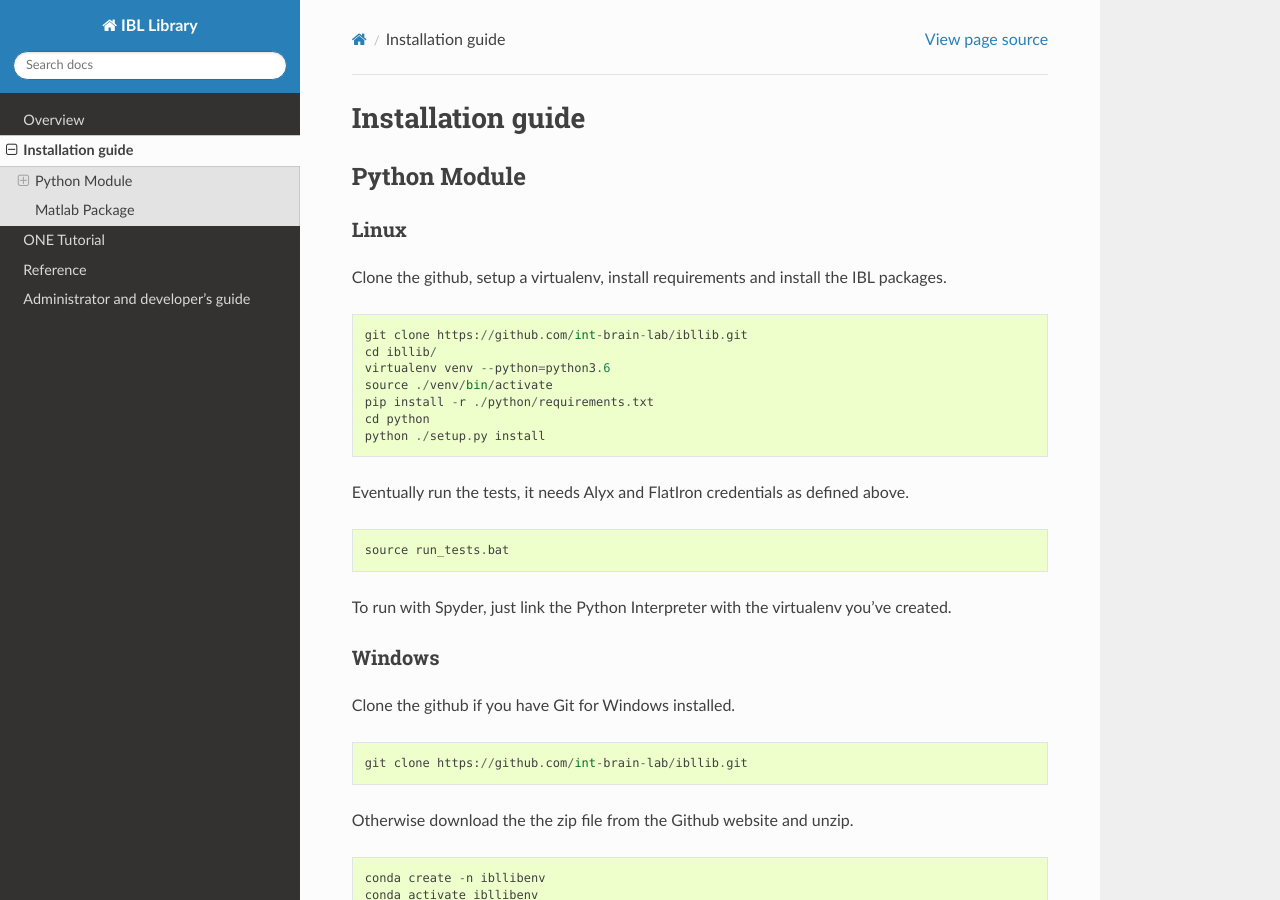
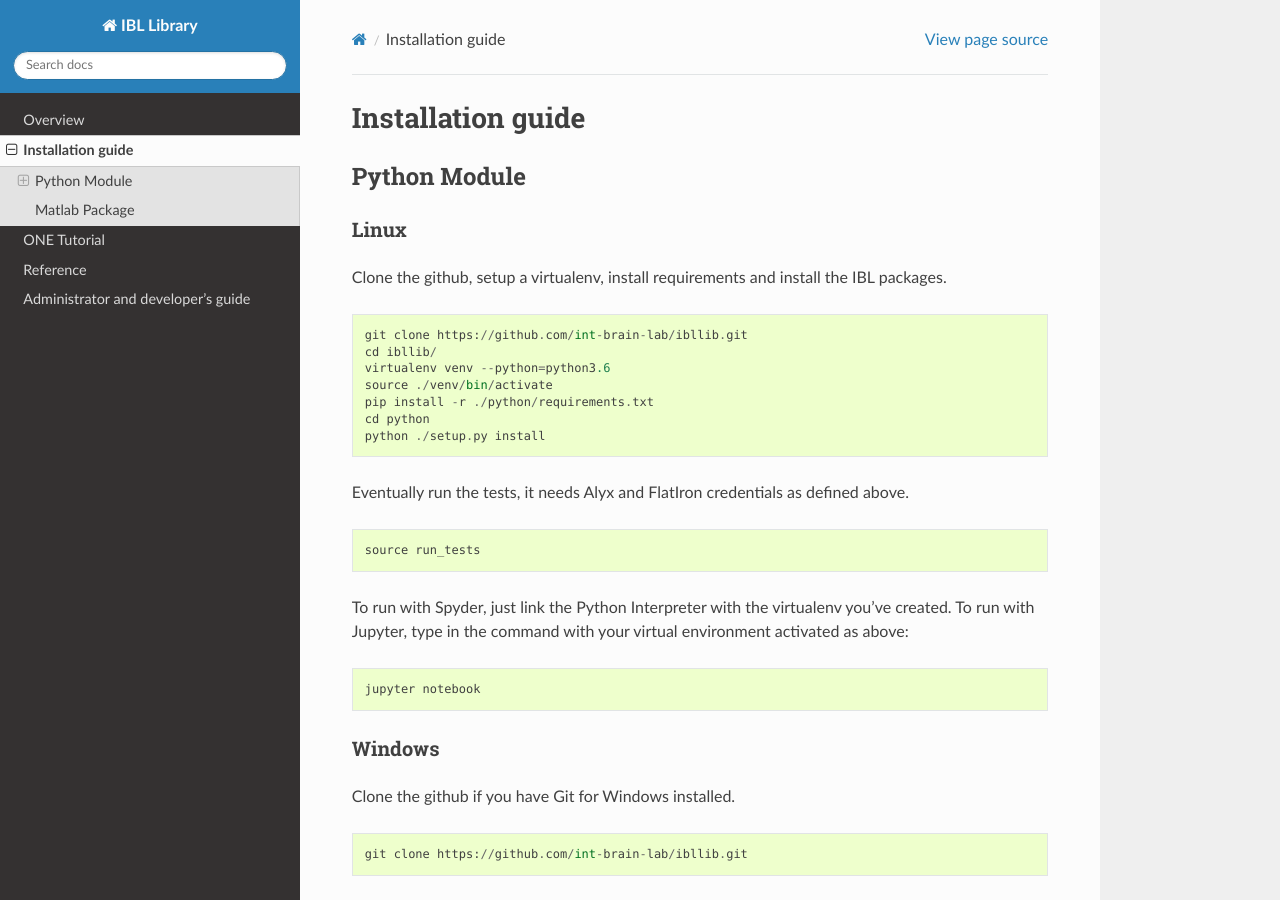
Before and after one commit to int-brain-lab/ibllib, a Sphinx documentation site: the page built from docs/02_installation.md, in a window 1280 px wide and 900 px high. Built offline with Sphinx 7.4.7 and the Read the Docs theme 2.0.0, drawn with Linux system fonts in a browser that asks for light colours.

Commit message:
gitflow-hotfix-stash: ow
Add Ipython notebook with quick plots

````diff
--- a/docs/02_installation.md
+++ b/docs/02_installation.md
@@ -14,10 +14,13 @@ python ./setup.py install
 
 Eventually run the tests, it needs Alyx and FlatIron credentials as defined above.
 ```
-source run_tests.bat
+source run_tests
 ```
-
 To run with Spyder, just link the Python Interpreter with the virtualenv you've created.
+To run with Jupyter, type in the command with your virtual environment activated as above:
+```
+jupyter notebook
+```
 
 ### Windows
 Clone the github if you have Git for Windows installed.
@@ -39,7 +42,6 @@ Eventually run the tests, it needs Alyx and FlatIron credentials as defined abov
 call run_tests.bat
 ```
 
-
 ## Matlab Package
 In a command line, clone the git (Linux) or download the zip file from GitHub (Windows).
 ```
````
Also changed, not shown: 3 other files.
